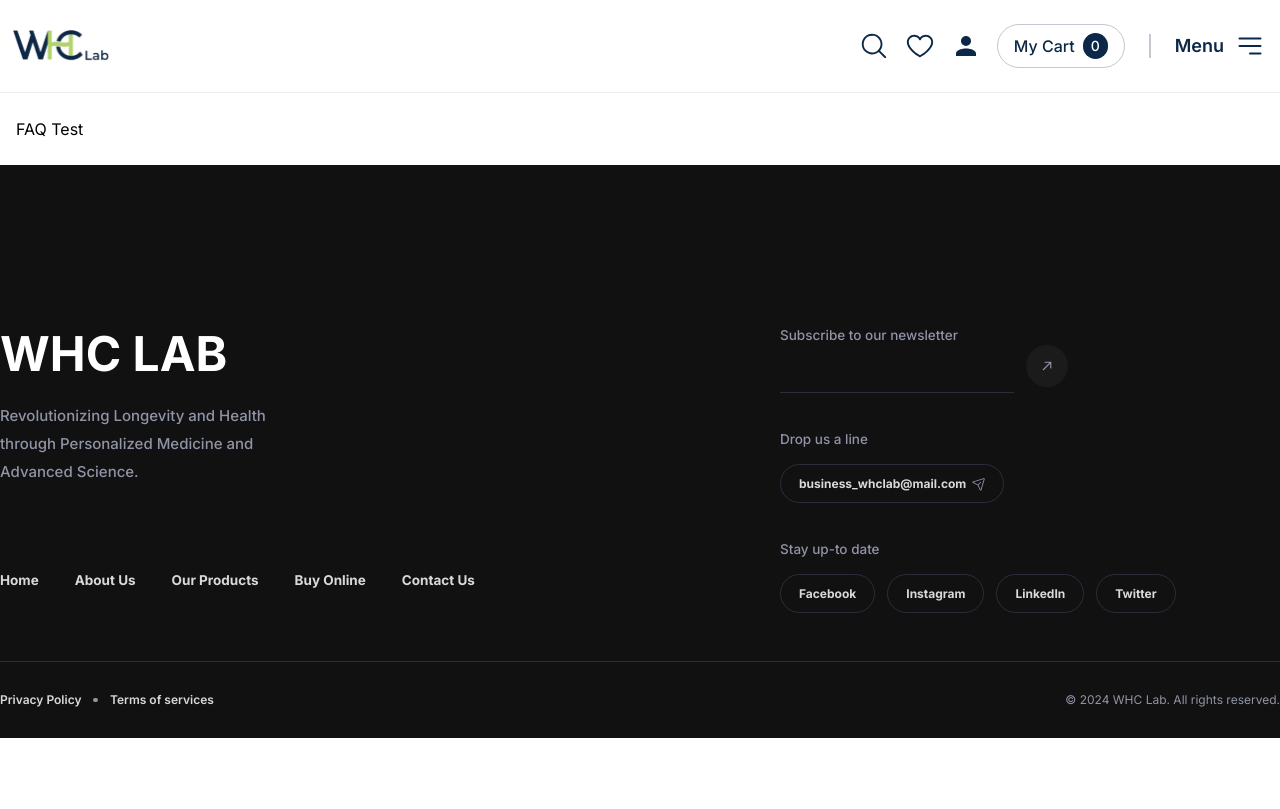
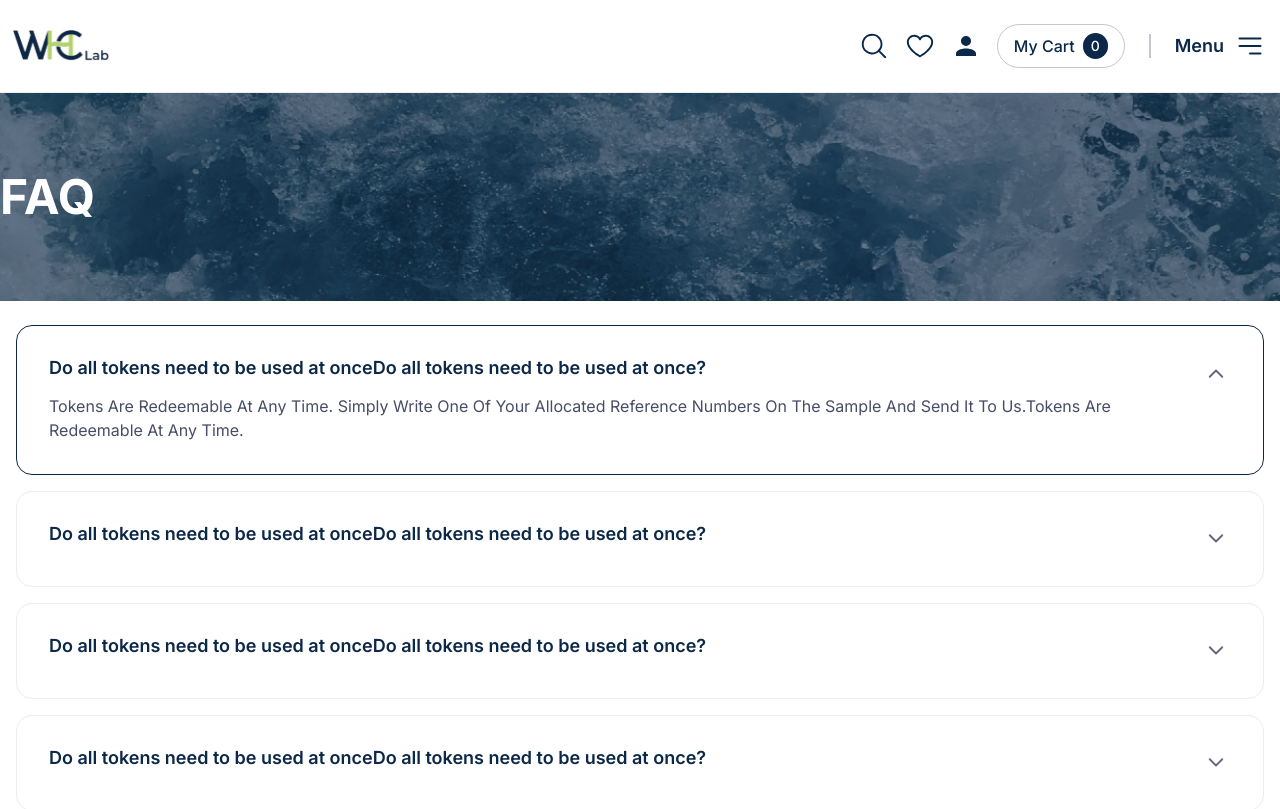
Before and after one commit to chandan9074/WHC-Lab-Customer, a Next.js app: page /faq in a window 1280 px wide. Shown: the top 809 px of the page. Built offline with nearby package versions, Linux system fonts and the light colour scheme.

Commit message:
faq page ui design completed

```diff
--- a/public/assets/Images/index.js
+++ b/public/assets/Images/index.js
@@ -3,6 +3,7 @@
 import offer_image from "./offer_image.png";
 import productImage from "./productImage.webp";
 import profilePic from "./walter.png";
+import page_header_bg from "./page_header_bg.png";
 
 const Images = {
     logo,
@@ -11,6 +12,7 @@
     offer_image,
     productImage,
     profilePic,
+    page_header_bg
 };
 
 export default Images;
--- a/src/app/(public)/faq/page.jsx
+++ b/src/app/(public)/faq/page.jsx
@@ -1,12 +1,88 @@
+'use client'
+import PageHeaderWithNameAndBgImage from "@/components/common/PageHeaderWithNameAndBgImage";
 import Layouts from "@/layouts";
+import Image from "next/image";
+import Icons from "../../../../public/assets/Icons";
+import { useState } from "react";
+import Buttons from "@/components/Buttons";
+
 
 
 export default function FAQ() {
+    const [collapse, setCollapse] = useState('01')
+
+    // Function to toggle collapse state
+    const toggleCollapse = (itemId) => setCollapse(prevState => (prevState === itemId ? null : itemId));
+
     return (
         <Layouts.Secondary>
-            <section className="container mx-auto py-6 px-4">
-                <h2>FAQ Test</h2>
-            </section>
+
+            <PageHeaderWithNameAndBgImage pageHeading='FAQ' backgroundImage={'/assets/Images/page_header_bg.png'} />
+            <div className="container mx-auto py-6 px-4 flex gap-4 flex-col mb-20">
+                {
+                    faqData.map((item, index) => (
+                        <div onClick={() => toggleCollapse(item.id)} className={` cursor-pointer flex justify-between gap-1 items-start p-4 md:p-8 border ${collapse === item.id ? 'border-brand-blue-500' : 'border-stroke-new '} rounded-2xl`} key={index}>
+                            <div className="flex flex-col gap-4">
+                                <p className="font-semibold text-sm md:text-[18px] text-brand-blue-500">{item.title}</p>
+                                <p className={`text-[#474D66] font-normal text-xs md:text-base transition-all duration-500 ease-in-out overflow-hidden ${collapse === item.id ? 'block' : 'hidden'}`}>{item.description}</p>
+
+                            </div>
+
+                            <Image
+                                src={Icons.right_arrow_gray}
+                                alt="search"
+                                width={1000}
+                                height={1000}
+                                className={`w-[30px] h-[30px] cursor-pointer transform transition-transform duration-300 ${collapse === item.id ? '-rotate-90' : 'rotate-90'}`}
+
+                            />
+                        </div>
+                    ))
+                }
+
+
+
+                <div className={`flex flex-col md:flex-row justify-between gap-10 items-center p-8 border transform transition-colors duration-300 border-stroke-new rounded-2xl`}>
+                    <p className="font-semibold text-sm md:text-[18px] text-brand-blue-500">Do all tokens need to be used at onceDo all tokens need to be used at once?</p>
+                    <Buttons.PrimaryButton label={'Contact Us'} className='whitespace-nowrap px-14' />
+                </div>
+
+            </div>
+
+
         </Layouts.Secondary>
     )
 }
+
+const faqData = [
+    {
+        id: '01',
+        title: 'Do all tokens need to be used at onceDo all tokens need to be used at once?',
+        description: 'Tokens Are Redeemable At Any Time. Simply Write One Of Your Allocated Reference Numbers On The Sample And Send It To Us.Tokens Are Redeemable At Any Time.'
+    },
+    {
+        id: '03',
+        title: 'Do all tokens need to be used at onceDo all tokens need to be used at once?',
+        description: 'Tokens Are Redeemable At Any Time. Simply Write One Of Your Allocated Reference Numbers On The Sample And Send It To Us.'
+    },
+    {
+        id: '04',
+        title: 'Do all tokens need to be used at onceDo all tokens need to be used at once?',
+        description: 'Tokens Are Redeemable At Any Time. Simply Write One Of Your Allocated Reference Numbers On The Sample And Send It To Us.'
+    },
+    {
+        id: '05',
+        title: 'Do all tokens need to be used at onceDo all tokens need to be used at once?',
+        description: 'Tokens Are Redeemable At Any Time. Simply Write One Of Your Allocated Reference Numbers On The Sample And Send It To Us.'
+    },
+    {
+        id: '06',
+        title: 'Do all tokens need to be used at onceDo all tokens need to be used at once?',
+        description: 'Tokens Are Redeemable At Any Time. Simply Write One Of Your Allocated Reference Numbers On The Sample And Send It To Us.'
+    },
+    {
+        id: '07',
+        title: 'Do all tokens need to be used at onceDo all tokens need to be used at once?',
+        description: 'Tokens Are Redeemable At Any Time. Simply Write One Of Your Allocated Reference Numbers On The Sample And Send It To Us.'
+    },
+]
--- a/src/components/Buttons/PrimaryButton.jsx
+++ b/src/components/Buttons/PrimaryButton.jsx
@@ -7,7 +7,7 @@
 }) => {
     return (
         <button
-            className={`${className} py-3 sm:py-3.5 px-6 rounded-full ${bgColor} flex items-center gap-2.5 ${width} justify-center`}
+            className={`py-3 sm:py-3.5 px-6 rounded-full ${bgColor} flex items-center gap-2.5 ${width} justify-center ${className}`}
         >
             <p className={`${textColor} md:text-base text-sm font-semibold`}>
                 {label}
--- /dev/null
+++ b/src/components/common/PageHeaderWithNameAndBgImage.jsx
@@ -0,0 +1,19 @@
+import React from 'react'
+
+function PageHeaderWithNameAndBgImage({ pageHeading, backgroundImage }) {
+    return (
+        <div className="h-52 bg-cover bg-no-repeat bg-center relative"
+            style={{
+                backgroundImage:
+                    `url(${backgroundImage})`,
+            }}
+        >
+            <div className="absolute inset-0 bg-overlay flex justify-center flex-col" style={{ backgroundColor: 'rgba(11, 40, 72, 0.60)' }}>
+                <p className="container mx-auto text-white-base font-bold leading-[72px] text-5xl">{pageHeading}</p>
+            </div>
+
+        </div>
+    )
+}
+
+export default PageHeaderWithNameAndBgImage
--- a/tailwind.config.js
+++ b/tailwind.config.js
@@ -19,6 +19,7 @@
                 fadeIn: "fadeIn 0.3s ease-in-out",
             },
             colors: {
+                "white-base": "#FFF",
                 "brand-blue-100": "#B3BCC6",
                 "brand-blue-500": "#0B2848",
                 "brand-blue-800": "#061628",
```
Also changed, not shown: public/assets/Images/page_header_bg.png (added).
